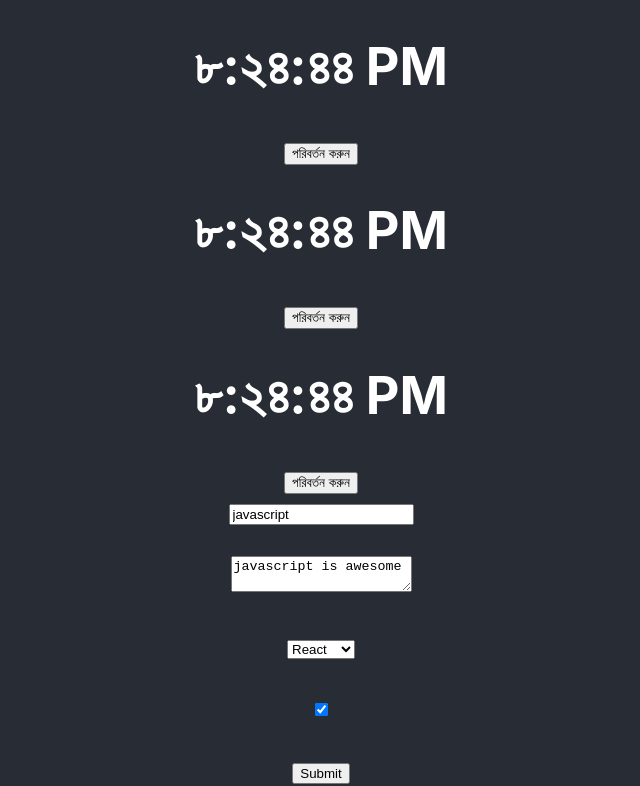
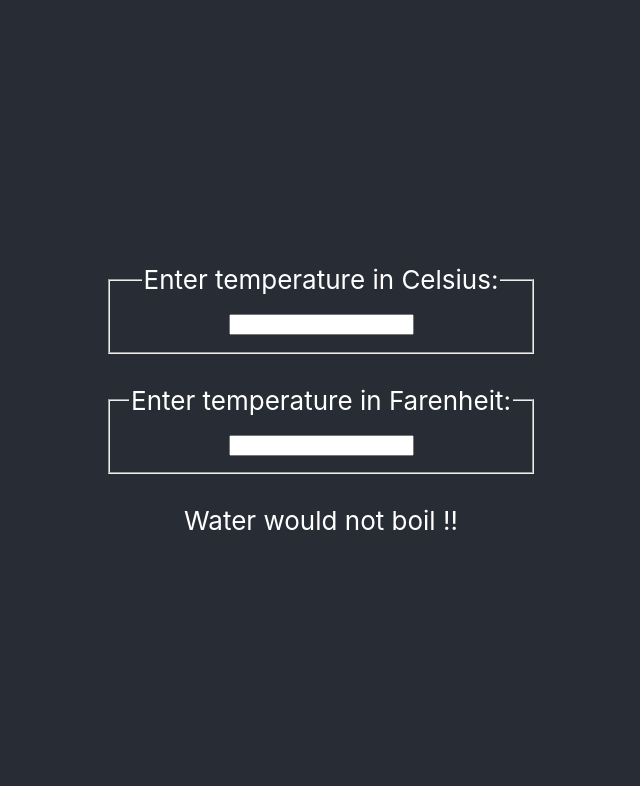
Before and after one commit to emonShimoul/react-playground, a React (Create React App) app in the folder think-in-a-react-way/myreact/: page / in a window 1280 px wide. Shown: the top 786 px of the page, without its empty margins (319-959 px from the left). Built offline with nearby package versions, Linux system fonts and the light colour scheme.

Commit message:
react lifting state up

```diff
--- a/think-in-a-react-way/myreact/src/App.js
+++ b/think-in-a-react-way/myreact/src/App.js
@@ -1,15 +1,10 @@
 import './App.css';
 import Calculator from './components/CalculateTemp/Calculator';
-import ClockList from './components/ClockList';
-import Form from './components/Form';
 
 function App() {
-  const quantities = [1,2,3];
   return (
     <div className="App">
       <header className="App-header">
-        <ClockList quantities={quantities} />
-        <Form />
         <Calculator />
       </header>
     </div>
--- a/think-in-a-react-way/myreact/src/components/Button.js
+++ /dev/null
@@ -1,28 +0,0 @@
-import React, { Component } from 'react'
-
-class Button extends Component {
-    shouldComponentUpdate(nextProps){
-        const {change: currentChange, locale: currentLocale} = this.props;
-        const {change: nextChange,  locale: nextLocale} = nextProps;
-
-        if(currentChange === nextChange && currentLocale === nextLocale){
-            return false;
-        }else{
-            return true;
-        }
-    }
-
-  render() {
-    const {change, locale, show} = this.props;
-    return (
-      <>
-        <button type='button' onClick={() => change(locale)}>
-            {locale === 'bn-BD' ? 'Change': 'পরিবর্তন করুন'}
-        </button>
-        {show && <p>Hello!!</p>}
-      </>
-    )
-  }
-}
-
-export default  Button;
--- a/think-in-a-react-way/myreact/src/components/Clock.js
+++ /dev/null
@@ -1,65 +0,0 @@
-import React, { Component } from 'react'
-import Button from './Button';
-
-class Clock extends Component {
-  constructor(props){
-    super(props);
-    this.state = {date: new Date(), locale: 'bn-BD'};
-  }
-
-  componentDidMount(){
-    this.clockTimer = setInterval(()=>this.tick(), 1000);
-  }
-
-  componentWillUnmount(){
-    clearInterval(this.clockTimer);
-  }
-
-  // if the normal function is used then the 'this' will give an error because the handleClick is working as a callback function in the button. to solve the error there are two way. one is use of the arrow function and another is use of the 'bind' method.
-
-  // handleClick(locale) {
-  //   // console.log(this);
-  //   this.setState({
-  //     locale
-  //   });
-  // }
-
-  //  used arrow function to solve the 'this' keyword error. this is better solution.
-  handleClick = (locale) => {
-    // console.log(this);
-    this.setState({
-      locale
-    });
-  }
-
-  tick(){
-    this.setState({
-      date: new Date(),
-    });
-  }
-
-  render() {
-    const {date, locale} = this.state;
-    return (
-      <div>
-        <h1>
-        <span>
-            {date.toLocaleTimeString(locale)}
-        </span>
-      </h1>
-      {/* here using bind a way to solve the 'this' keyword error in a callback function (here in the button handleClick is working as a callback function)
-       but the better way is to use an arrow function */}
-      {/* <button onClick={this.handleClick.bind(this, 'en-US')}>Click Here</button> */}
-
-      {/* <button onClick={() => this.handleClick('en-US')}>Click Here</button> */}
-
-      {locale === 'bn-BD' ?
-      (<Button change={this.handleClick} locale="en-US" show={false} />) :
-      (<Button change={this.handleClick} locale="bn-BD" show />)}
-
-      </div>
-    );
-  }
-}
-
-export default Clock;
--- a/think-in-a-react-way/myreact/src/components/ClockList.js
+++ /dev/null
@@ -1,16 +0,0 @@
-import React from 'react';
-import Clock from './Clock';
-
-const ClockList = ({quantities = []}) => {
-    return (
-        <div>
-            {
-            quantities.map(() => (
-                <Clock key={Math.random()} />
-                ))
-            }
-        </div>
-    );
-};
-
-export default ClockList;
--- a/think-in-a-react-way/myreact/src/components/Form.js
+++ /dev/null
@@ -1,68 +0,0 @@
-import React, { Component } from 'react'
-
-export default class Form extends Component {
-  state={
-    title: 'javascript',
-    // shortName: 'js',
-    text: 'javascript is awesome',
-    library: 'react',
-    isAwesome: true,
-  };
-
-  handleChange = (e) => {
-    // using the name attribute of form value
-    // this.setState({
-    //   [e.target.name]: e.target.value
-    // });
-
-    if(e.target.type === 'text'){
-      this.setState({
-        title: e.target.value
-      });
-    }else if(e.target.type === 'textarea'){
-      this.setState({
-        text: e.target.value
-      });
-    }else if(e.target.type === 'select-one'){
-      this.setState({
-        library: e.target.value
-      });
-    }else if(e.target.type === 'checkbox'){
-      this.setState({
-        isAwesome: e.target.checked
-      });
-    }else{
-      console.log('nothing here!!');
-    }
-  }
-
-  submitHandler = (e) => {
-    const {title, text, library, isAwesome} = this.state;
-    e.preventDefault();
-    console.log(title, text, library, isAwesome);
-  }
-
-  render() {
-    const {title, text, library, isAwesome} = this.state;
-    return (
-      <div>
-        <form onSubmit={this.submitHandler}>
-          <input type="text" name="title" placeholder='Enter title' value={title} onChange={this.handleChange} />
-          <br /><br />
-          {/* <input type="text" name="shortName" placeholder='Enter Short Name' value={shortName} onChange={this.handleChange} />
-          <br /><br /> */}
-          <textarea name="text" value={text} onChange={this.handleChange}></textarea>
-          <br /><br />
-          <select value={library} onChange={this.handleChange}>
-            <option value="React">React</option>
-            <option value="Angular">Angular</option>
-          </select>
-          <br /><br />
-          <input type="checkbox" checked={isAwesome} onChange={this.handleChange} />
-          <br /><br />
-          <input type="submit" value="Submit" />
-        </form>
-      </div>
-    )
-  }
-}
```
